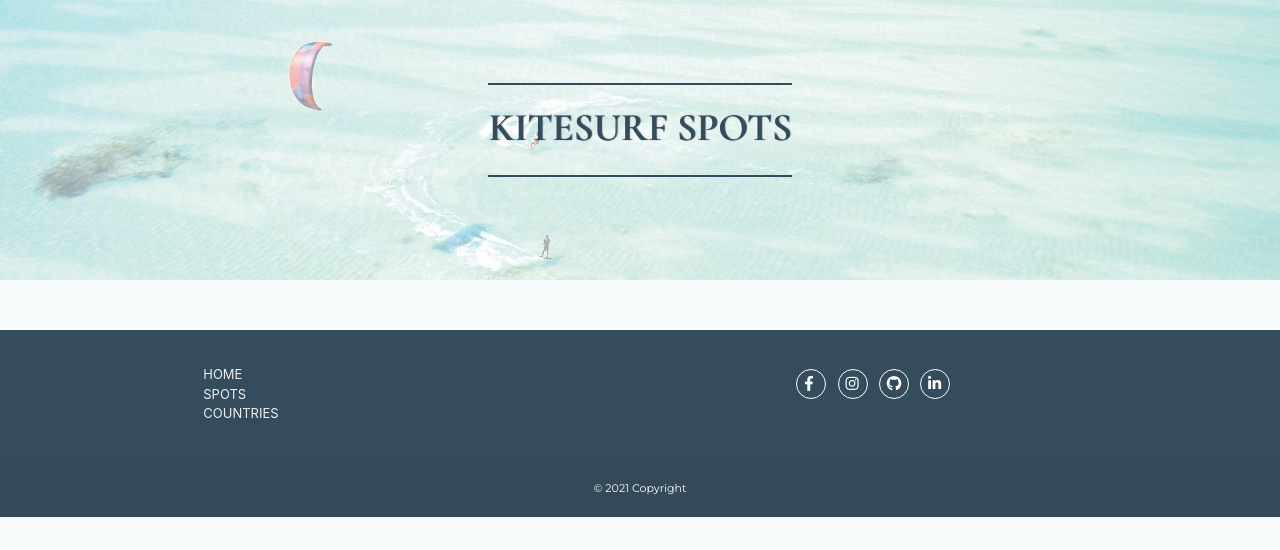
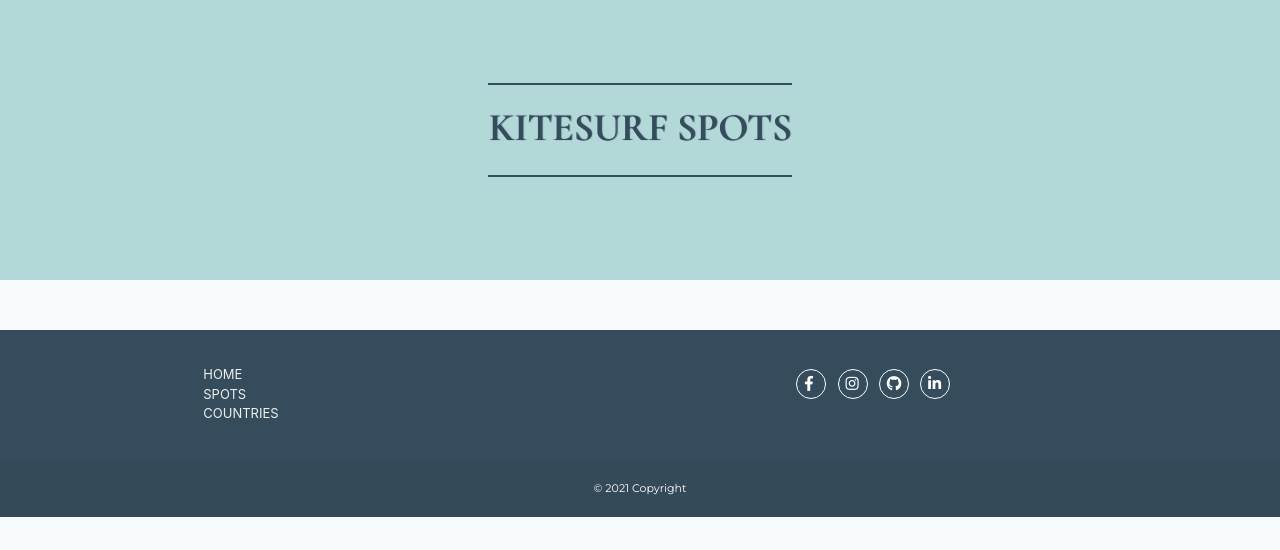
Before and after one commit to kristinabog/eu-kite-spots, a Flask app: page /spots in a window 1280 px wide. Shown: the part 64-614 px from the top of the page. Run offline with Flask 2, Linux system fonts and the light colour scheme; data that the repository does not hold is empty; some libraries are stand-ins or nearby versions.

```diff
--- a/static/css/style.css
+++ b/static/css/style.css
@@ -257,7 +257,6 @@ hr.hr-intro {
     font-weight: 400;
     color: #fff;
     letter-spacing: 0.6px;
-    text-shadow: 0.2px 0.2px 1px #fff;
     padding: 5px 10px;
     border-radius: 5px;
 }
@@ -278,9 +277,9 @@ hr.hr-intro {
 
 .spots-container {
     height: 35vh;
-    background:
-        linear-gradient(rgba(255, 255, 255, 0.6), rgba(255, 255, 255, 0.6)),
-        url('../img/kitesurf-bg1.jpg');
+    background-color: 	#b2d8d8;
+        /*linear-gradient(rgba(255, 255, 255, 0.6), rgba(255, 255, 255, 0.6)),
+        url('../img/kitesurf-bg1.jpg');*/
     background-repeat: no-repeat;
     background-size: cover;
 }
```
